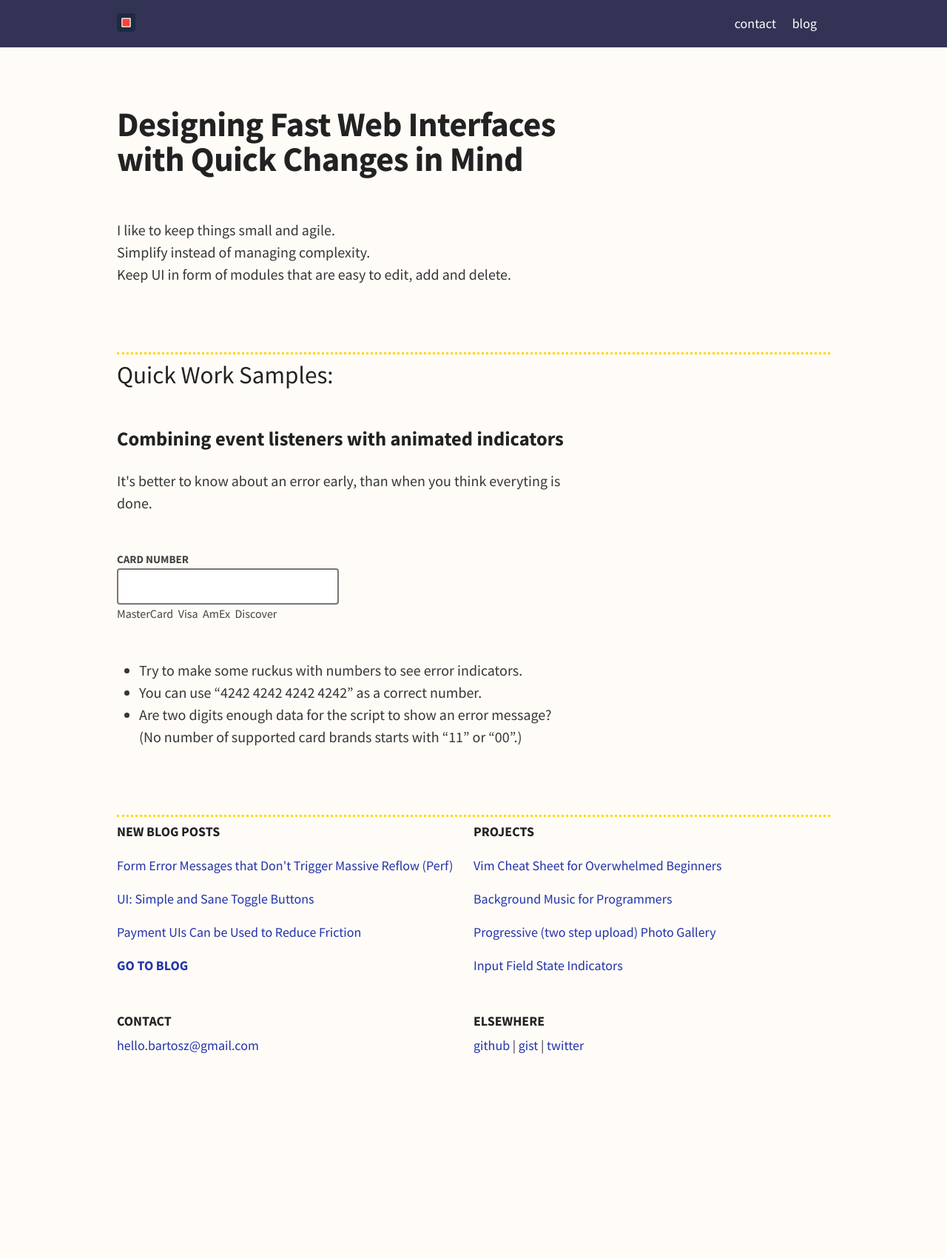
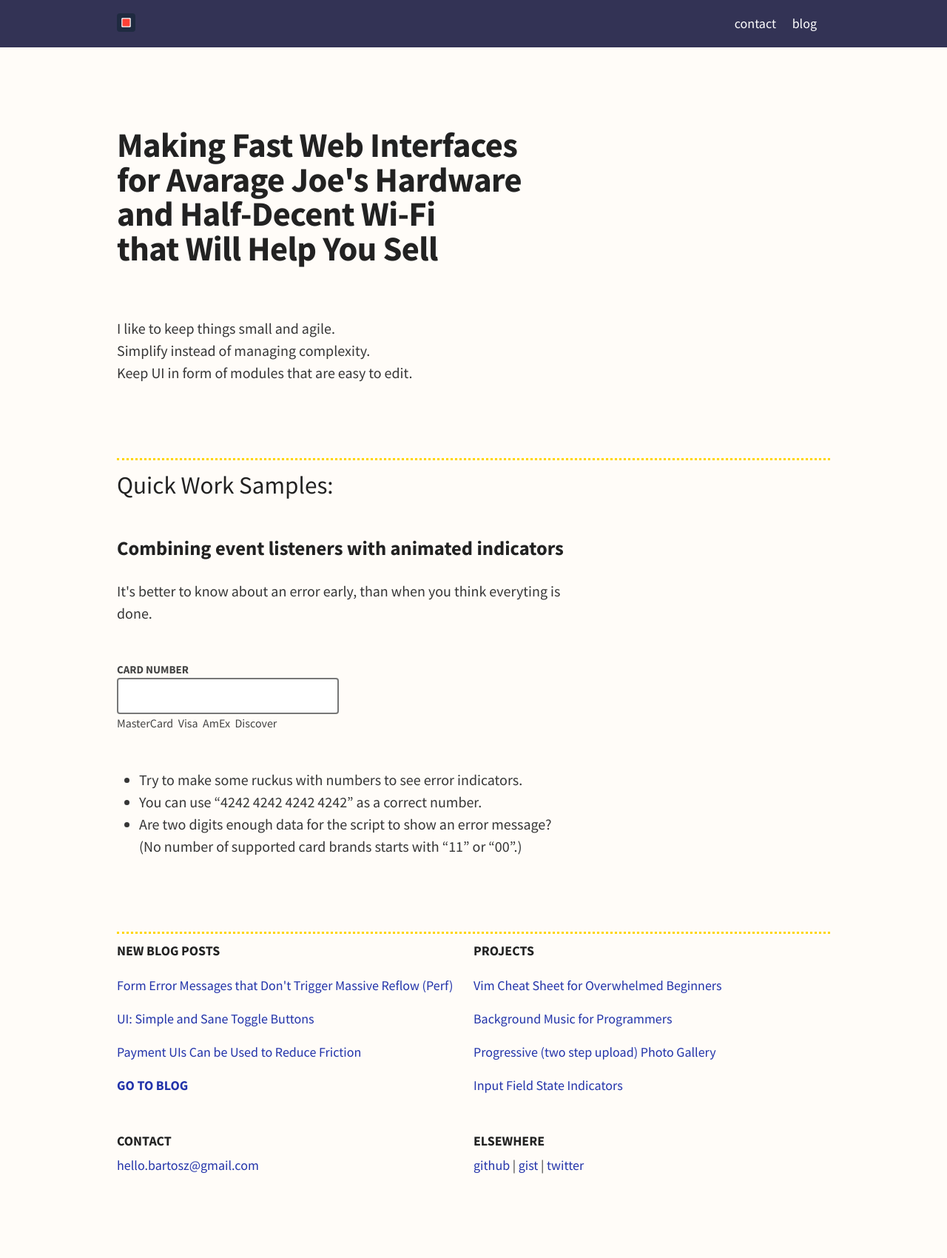
Before and after one commit to bart747/bart747, a Jekyll site: the page built from index.html, in a window 1280 px wide. Shown: the whole page at 74% size. Built offline with Jekyll 4.4.1, drawn with Linux system fonts in a browser that asks for light colours; comment, search, counter and statistics services are not loaded; before the commit the page ends 1538 px from its top, so only the background shows below that.

```diff
--- a/_sass/_base.scss
+++ b/_sass/_base.scss
@@ -19,7 +19,10 @@ body {
 }
 
 section {
-  margin: 5rem auto;
+  margin: 5em 0;
+  @media all and (max-width: $screen-sml) {
+    margin: 3.5em 0;
+  }
 }
 
 .wrapper {
--- a/_sass/_home.scss
+++ b/_sass/_home.scss
@@ -11,7 +11,7 @@
 
 .home-section-start {
   border-top: 3px dotted $yellow;
-  padding-top: 0.33em;
+  padding-top: 0.5em;
 }
 
 .home-section-end {
--- a/_sass/_masthead.scss
+++ b/_sass/_masthead.scss
@@ -2,13 +2,12 @@
 // masthead
 //
 .masthead {
-  margin: 3rem 0;
 }
 
 .masthead-h1 {
   font-size: 2em;
   font-weight: bold;
-  margin: 1.25em 0;
+  margin: 1.5em 0;
 }
 
 .masthead-h2 {
@@ -21,7 +20,6 @@
 @media all and (min-width: $screen-sml) {
   .masthead {
     font-size: $large-font-size;
-    margin: 4rem 0;
   }
 
   .masthead-h1 {
--- a/index.html
+++ b/index.html
@@ -4,20 +4,23 @@ layout: default
 
 <div class="home wrapper">
 
-  <div class="masthead">
+  <section class="masthead">
 
     <h1 class="masthead-h1">
-      Designing Fast Web Interfaces<br>
-      with Quick Changes in Mind
+      Making Fast Web Interfaces<br>
+      for Avarage Joe's Hardware<br>
+      and Half-Decent Wi-Fi<br>
+      that Will Help You Sell
     </h1>
 
     <p class="">
       I like to keep things small and agile. <br>
       Simplify instead of managing complexity. <br>
-      Keep UI in form of modules that are easy to edit, add and delete.
+      Keep UI in form of modules that are easy to edit.
     </p>
 
-  </div>
+  </section>
+
   <section class="work-samples">
   <h1 class="h1-light home-section-start">Quick Work Samples:</h1>
 
```
Also changed, not shown: css/main.css (+7 -8 lines), js/babel/commerce.js (+13 -5 lines), js/myscripts/commerce.js (+15 -7 lines), css/dist/main.css, js/dist/all.js, 7 other files.
